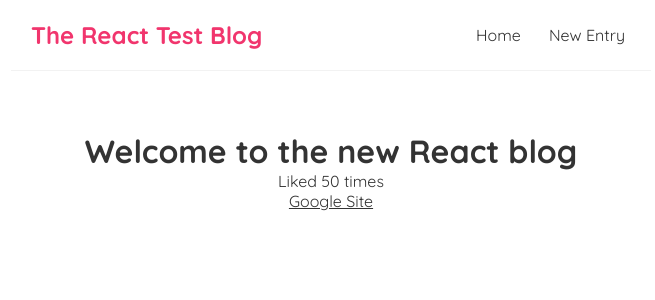
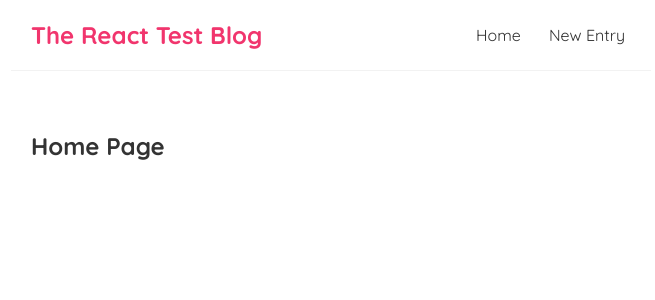
Before and after one commit to devin-L-knight/react-training, a React (Create React App) app: page / in a window 1280 px wide. Shown: the top 300 px of the page, without its empty margins (309-964 px from the left). Built offline with nearby package versions, Linux system fonts and the light colour scheme.

Commit message:
Adjusted App.js to not include the over arching styles from ./App.css (avoids impacting overarching styles for this test project.

```diff
--- a/src/App.js
+++ b/src/App.js
@@ -1,7 +1,8 @@
-// NOTE: With the
+// NOTE: With the latest version of react, we do not need to import React from react like we did previously.
 import logo from './logo.svg';
-import './App.css';
+// import './App.css';
 import Navbar from './Navbar';
+import Home from './Home';
 
 function App() {
   const title = 'Welcome to the new React blog'
@@ -27,10 +28,11 @@ function App() {
 
       <Navbar />
       <div className="content">
-        <h1>{title}</h1>
+        {/* <h1>{title}</h1>
         <p>Liked {likes} times</p>
 
-        <a href={link}>Google Site</a>
+        <a href={link}>Google Site</a> */}
+        <Home />
       </div>
     </div>
   );
```
